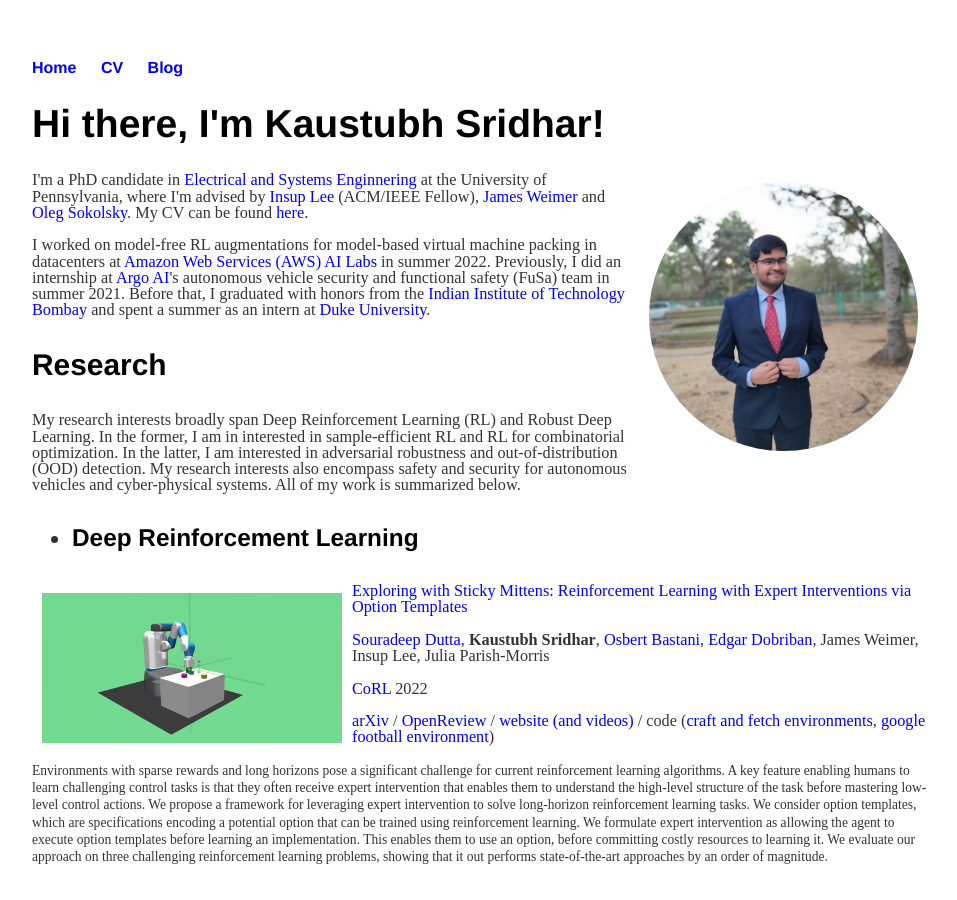
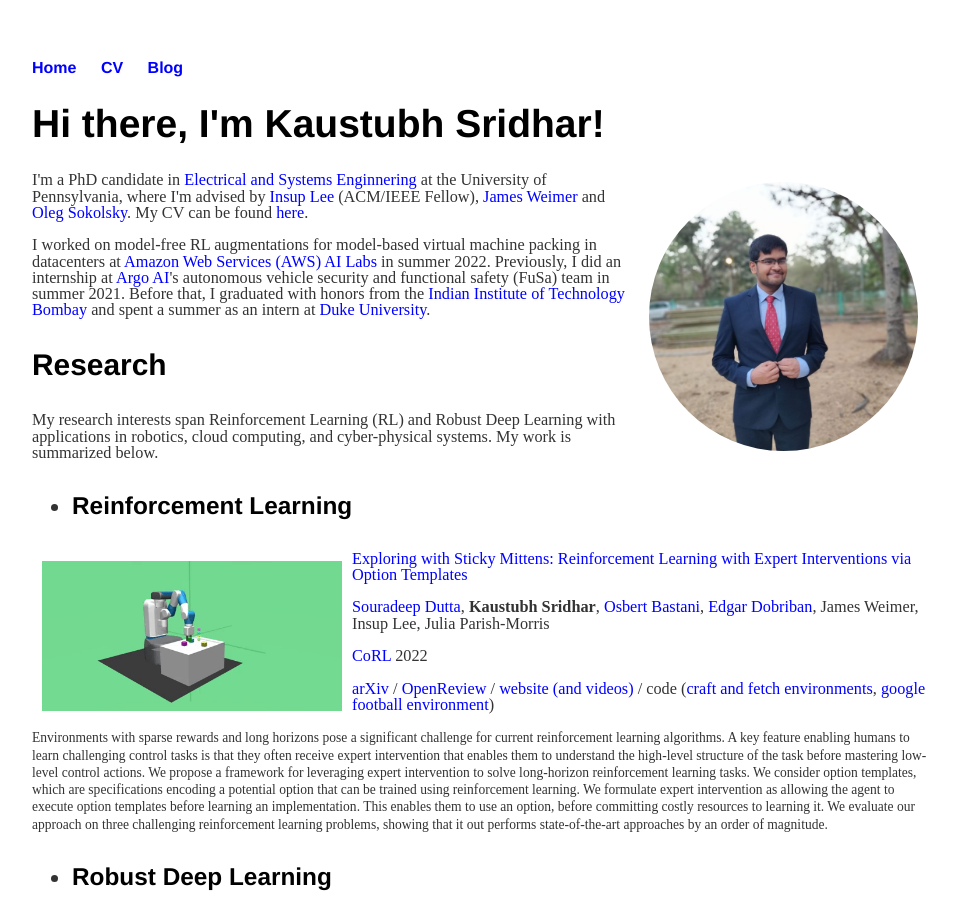
Before and after one commit to kaustubhsridhar/kaustubhsridhar_old.github.io, a Jekyll site: the page built from index.html, in a window 1280 px wide and 900 px high. Shown: the whole window, without its empty margins (160-1117 px from the left). Built offline with Jekyll 4.4.1, drawn with Linux system fonts in a browser that asks for light colours.

Commit message:
Update index.html

```diff
--- a/index.html
+++ b/index.html
@@ -16,12 +16,13 @@ title: Welcome To My Homepage
 	<p>I worked on model-free RL augmentations for model-based virtual machine packing in datacenters at <a href="https://aws.amazon.com/machine-learning/ai-services/">Amazon Web Services (AWS) AI Labs</a> in summer 2022. Previously, I did an internship at <a href="https://www.argo.ai/">Argo AI</a>'s autonomous vehicle security and functional safety (FuSa) team in summer 2021. Before that, I graduated with honors from the <a href="https://www.iitb.ac.in/">Indian Institute of Technology Bombay</a> and spent a summer as an intern at <a href="https://ece.duke.edu/">Duke University</a>.</p>
 
 	<h3>Research</h3>
-	<p>My research interests broadly span Deep Reinforcement Learning (RL) and Robust Deep Learning. In the former, I am in interested in sample-efficient RL and RL for combinatorial optimization. In the latter, I am interested in adversarial robustness and out-of-distribution (OOD) detection.
-	   My research interests also encompass safety and security for autonomous vehicles and cyber-physical systems.
-	   All of my work is summarized below.</p>
+	<p>My research interests span Reinforcement Learning (RL) and Robust Deep Learning with applications in robotics, cloud computing, and cyber-physical systems.
+	<!--In the former, I am in interested in sample-efficient RL and RL for combinatorial optimization. In the latter, I am interested in adversarial robustness and out-of-distribution (OOD) detection.
+	   My research interests also encompass safety and security for autonomous vehicles and cyber-physical systems.-->
+	   My work is summarized below.</p>
 
 	<h5><ul>
-		<li><a id="RL">Deep Reinforcement Learning</a></li>
+		<li><a id="RL">Reinforcement Learning</a></li>
 	</ul></h5>
 
 	<img src="/images/fetch_4blocks.gif" alt="craft_fetch" align="left" style="width:300px; height:150px; padding: 10px;" class="img_rect">
```
